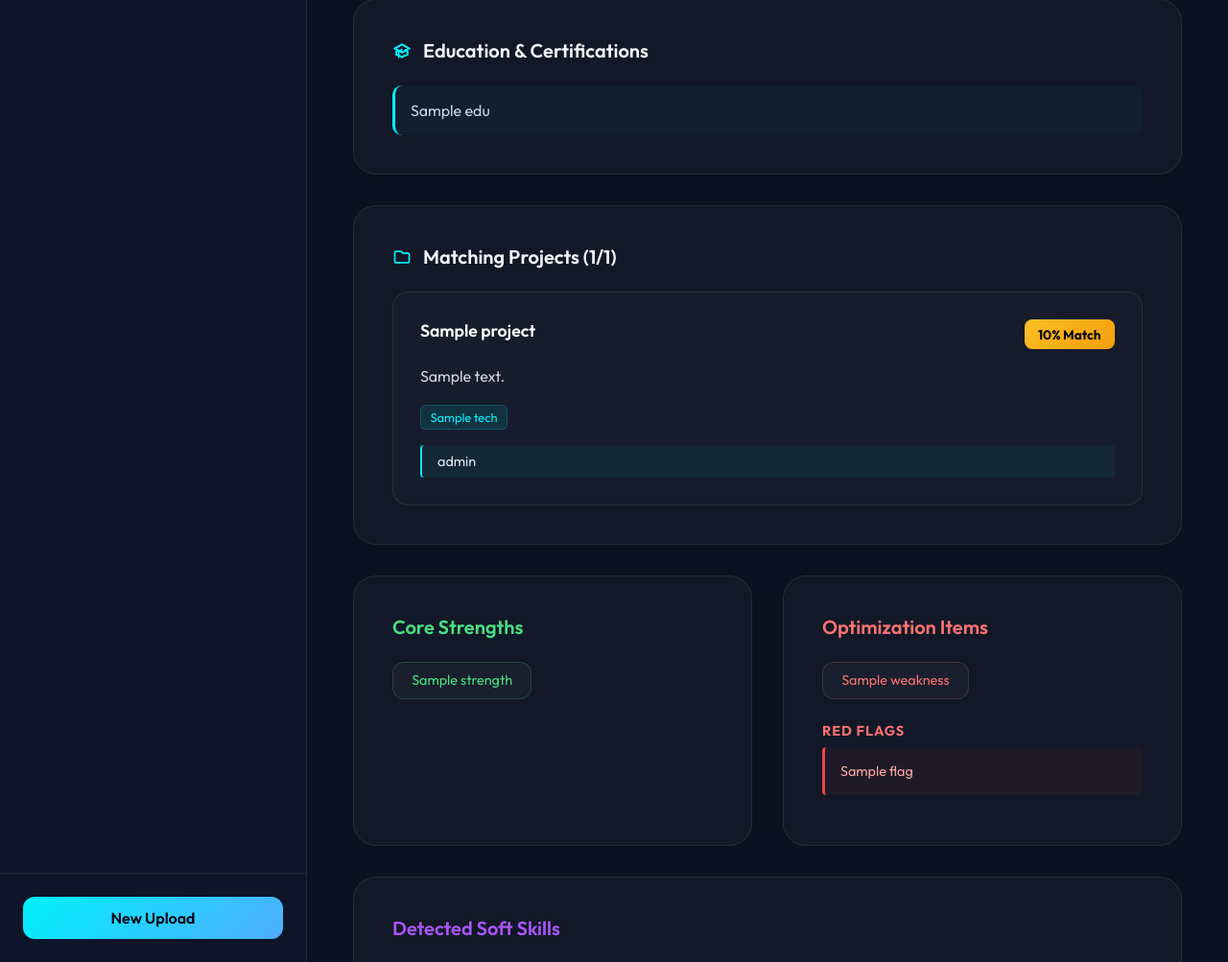
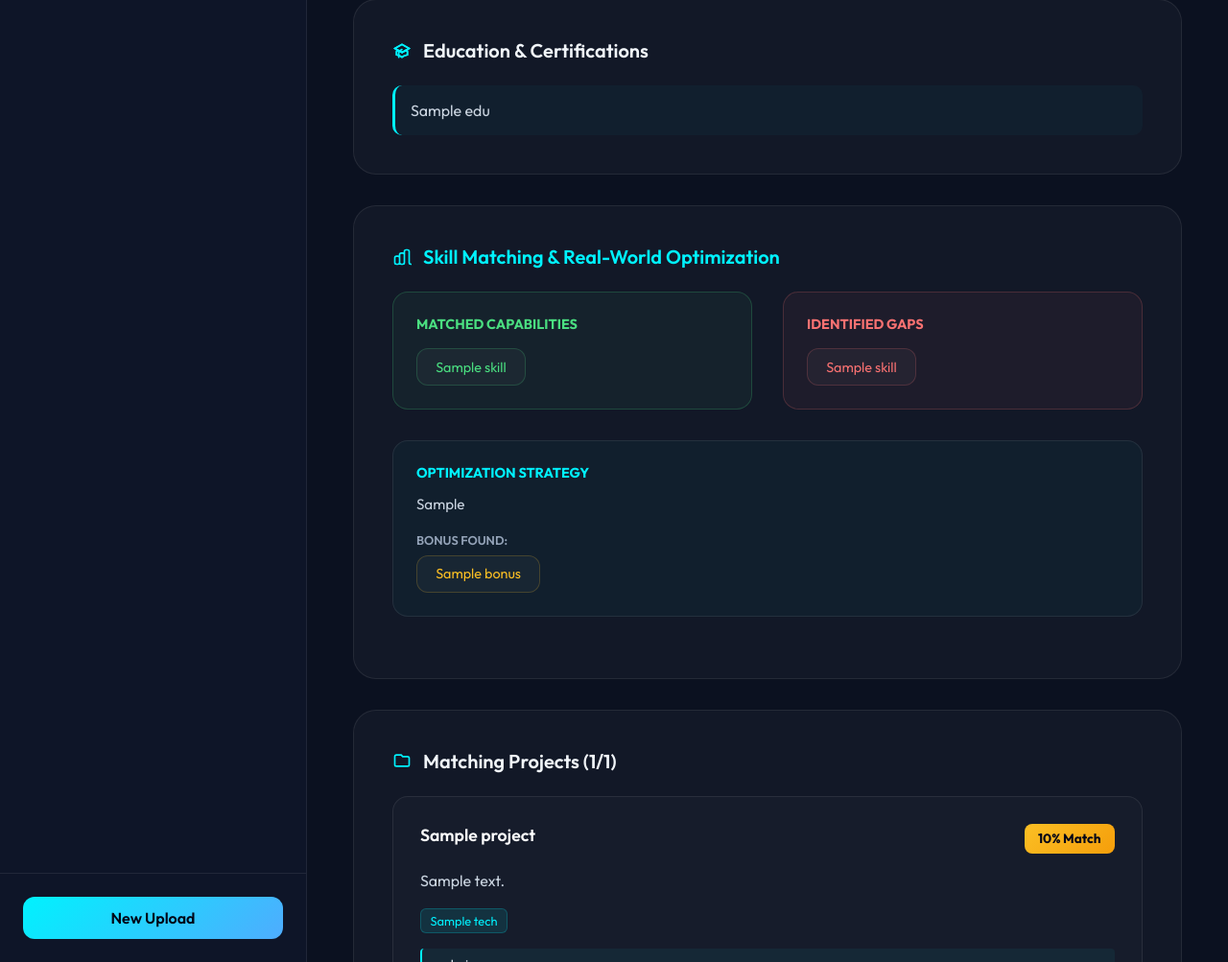
Before and after one commit to hackerdrop25-collab/automated-resume-analyser, a Python web app: template templates/matching.html in a window 1280 px wide. Shown: the part 1597-2600 px from the top of the page at 96% size. Run offline with Jinja, Linux system fonts and the light colour scheme; the template is opened without the code that fills it: most values are stand-ins (such as "Sample title", 1, 10 or a date in 2020).

Commit message:
feat: Introduce optimized summary in AI output and add new matching dashboard UI.

```diff
--- a/gemini_ai.py
+++ b/gemini_ai.py
@@ -158,7 +158,8 @@ def analyze_resume(filepath, job_title, experience, certifications, project_desc
         "skill_gap_diff": {{
             "core_mismatch": ["major gaps"],
             "bonus_skills_found": ["extra skills candidate has that are useful"],
-            "optimization_advice": "Actionable steps to 'create' the matching resume version"
+            "optimization_advice": "Actionable steps to 'create' the matching resume version",
+            "optimized_summary": "A 3-4 sentence professional summary of the candidate, perfectly tuned for THIS role, ready to be copied into their resume."
         }},
         "interview_questions": [
             {{
--- a/templates/matching.html
+++ b/templates/matching.html
@@ -637,6 +637,67 @@
                 </div>
 
                 <div class="section">
+                    <h3 class="section-title" style="color: var(--primary);">
+                        <svg width="20" height="20" fill="none" stroke="currentColor" stroke-width="2"
+                            viewBox="0 0 24 24">
+                            <path
+                                d="M9 19v-6a2 2 0 00-2-2H5a2 2 0 00-2 2v6a2 2 0 002 2h2a2 2 0 002-2zm0 0V9a2 2 0 012-2h2a2 2 0 012 2v10m-6 0a2 2 0 002 2h2a2 2 0 002-2m0 0V5a2 2 0 012-2h2a2 2 0 012 2v14a2 2 0 002 2h2a2 2 0 002-2">
+                            </path>
+                        </svg>
+                        Skill Matching & Real-World Optimization
+                    </h3>
+                    <div style="display: grid; grid-template-columns: 1fr 1fr; gap: 2rem; margin-bottom: 2rem;">
+                        <div
+                            style="background: rgba(74, 222, 128, 0.05); border: 1px solid rgba(74, 222, 128, 0.2); padding: 1.5rem; border-radius: 16px;">
+                            <h4
+                                style="color: #4ade80; font-size: 0.9rem; margin-bottom: 1rem; text-transform: uppercase;">
+                                Matched Capabilities</h4>
+                            <div class="pill-list">
+                                {% for skill in data.analysis.matched_skills %}
+                                <div class="pill pill-green">{{ skill }}</div>
+                                {% endfor %}
+                            </div>
+                        </div>
+                        <div
+                            style="background: rgba(248, 113, 113, 0.05); border: 1px solid rgba(248, 113, 113, 0.2); padding: 1.5rem; border-radius: 16px;">
+                            <h4
+                                style="color: #f87171; font-size: 0.9rem; margin-bottom: 1rem; text-transform: uppercase;">
+                                Identified Gaps</h4>
+                            <div class="pill-list">
+                                {% for skill in data.analysis.missing_skills %}
+                                <div class="pill pill-red">{{ skill }}</div>
+                                {% endfor %}
+                            </div>
+                        </div>
+                    </div>
+
+                    {% if data.analysis.skill_gap_diff %}
+                    <div
+                        style="background: rgba(0, 242, 254, 0.03); border: 1px solid var(--glass-border); padding: 1.5rem; border-radius: 16px; margin-bottom: 1.5rem;">
+                        <h4
+                            style="color: var(--primary); font-size: 0.9rem; margin-bottom: 0.75rem; text-transform: uppercase;">
+                            Optimization Strategy</h4>
+                        <p style="color: #cbd5e1; line-height: 1.6; font-size: 0.95rem;">{{
+                            data.analysis.skill_gap_diff.optimization_advice }}</p>
+
+                        {% if data.analysis.skill_gap_diff.bonus_skills_found %}
+                        <div style="margin-top: 1rem;">
+                            <p
+                                style="color: var(--text-muted); font-size: 0.8rem; margin-bottom: 0.5rem; font-weight: 600;">
+                                BONUS FOUND:</p>
+                            <div class="pill-list">
+                                {% for bonus in data.analysis.skill_gap_diff.bonus_skills_found %}
+                                <div class="pill" style="color: #fbbf24; border-color: rgba(251, 191, 36, 0.2);">{{
+                                    bonus }}</div>
+                                {% endfor %}
+                            </div>
+                        </div>
+                        {% endif %}
+                    </div>
+                    {% endif %}
+                </div>
+
+                <div class="section">
                     <h3 class="section-title">
                         <svg width="20" height="20" fill="none" stroke="currentColor" stroke-width="2"
                             viewBox="0 0 24 24" style="color: var(--primary);">
```
